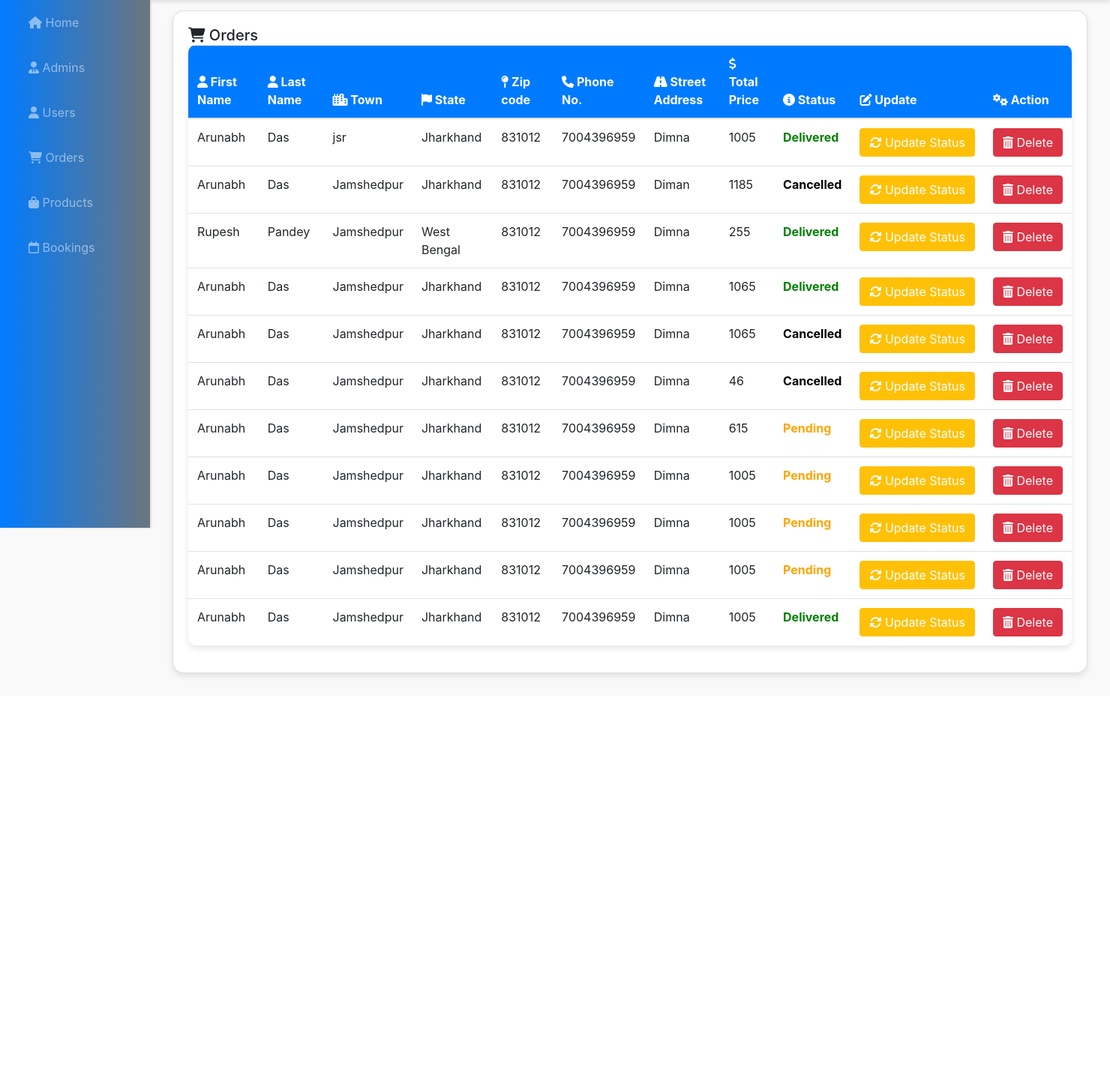
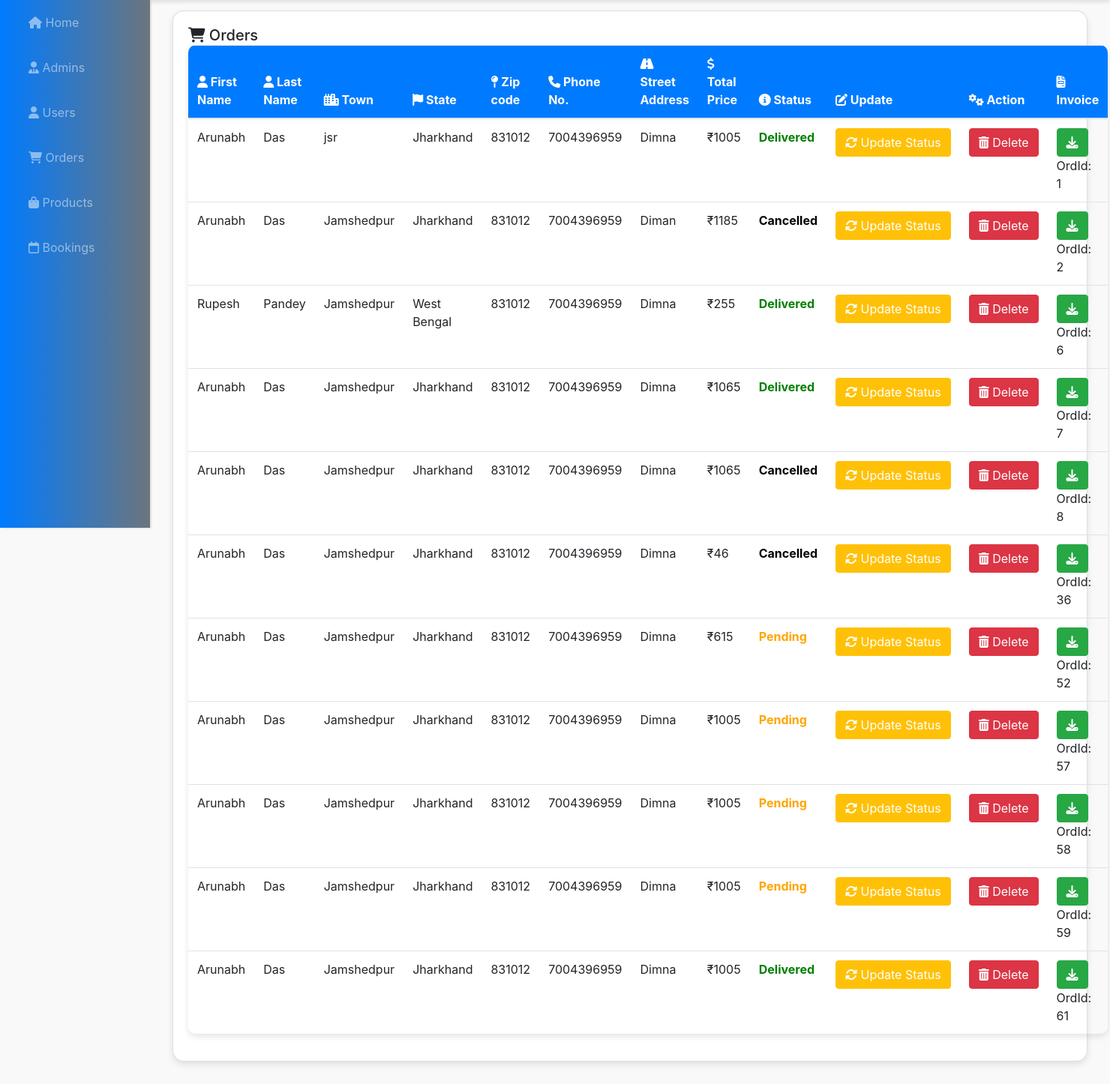
Before and after one commit to Arunabh97/Coffee-Blend, a PHP site: page /coffee-blend/admin-panel/orders-admins/show-orders.php in a window 1480 px wide. Shown: the part 76-1522 px from the top of the page at 75% size. Before the commit the page ends 981 px from the top, so only its background shows below. Run offline with PHP 8.4, Linux system fonts and the light colour scheme; a user stored in the database is signed in; data comes from the database, SQL or seed files in the repository; some libraries are stand-ins or nearby versions.

Commit message:
Added the invoice download in admin order section

```diff
--- a/admin-panel/orders-admins/show-orders.php
+++ b/admin-panel/orders-admins/show-orders.php
@@ -61,6 +61,7 @@ $allOrders = $orders->fetchAll(PDO::FETCH_OBJ);
                   <th scope="col"><i class="fas fa-info-circle"></i> Status</th>
                   <th scope="col"><i class="fas fa-edit"></i> Update</th>
                   <th scope="col"><i class="fas fa-cogs"></i> Action</th>
+                  <th scope="col"><i class="fas fa-file-invoice"></i> Invoice</th>
                   </tr>
                 </thead>
                 <tbody>
@@ -75,7 +76,7 @@ $allOrders = $orders->fetchAll(PDO::FETCH_OBJ);
                     </td>
                     <td><?php echo $order->phone; ?></td>
                     <td><?php echo $order->street_address; ?></td>
-                    <td><?php echo $order->total_price; ?></td>
+                    <td>₹<?php echo $order->total_price; ?></td>
 
                     <td style="color: <?php echo $order->status === 'Delivered' ? 'green' : ($order->status === 'Pending' ? 'orange' : 'black'); ?>; font-weight: bold;">
                         <?php echo $order->status; ?>
@@ -83,6 +84,7 @@ $allOrders = $orders->fetchAll(PDO::FETCH_OBJ);
 
                     <td><a href="change-status.php?id=<?php echo $order->id; ?>" class="btn btn-warning  text-white text-center "><i class="fas fa-sync-alt"></i> Update Status</a></td>
                     <td><a href="delete-orders.php?id=<?php echo $order->id; ?>" class="btn btn-danger  text-center"><i class="fas fa-trash-alt"></i> Delete</a></td>
+                    <td><a class="btn btn-success" href="../../users/print.php?order_id=<?php echo $order->id; ?>" target="_blank"><i class="fas fa-download"></i></a>OrdId: <?php echo $order->id; ?></td>
                   </tr>
                   <?php endforeach; ?>
                 </tbody>
```
